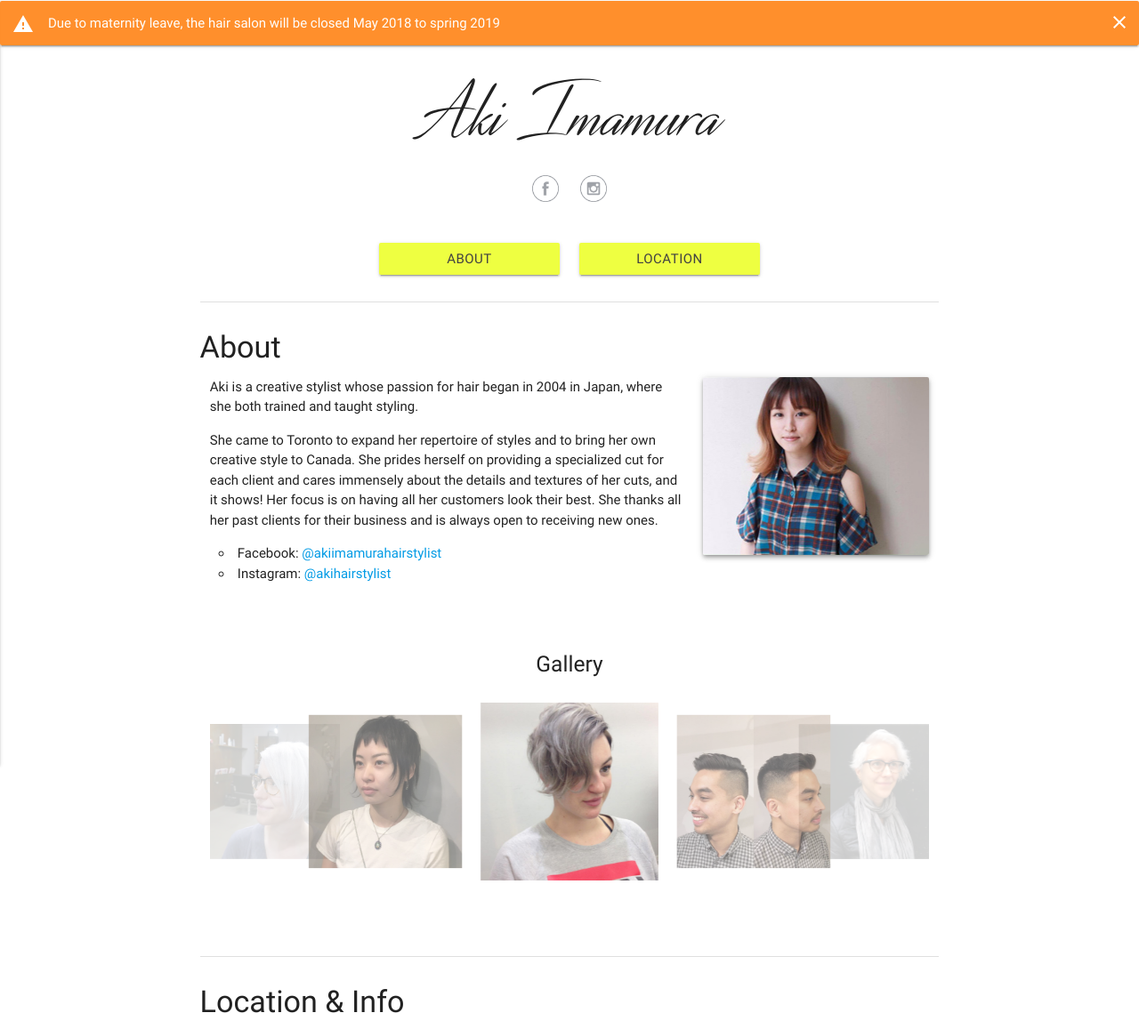
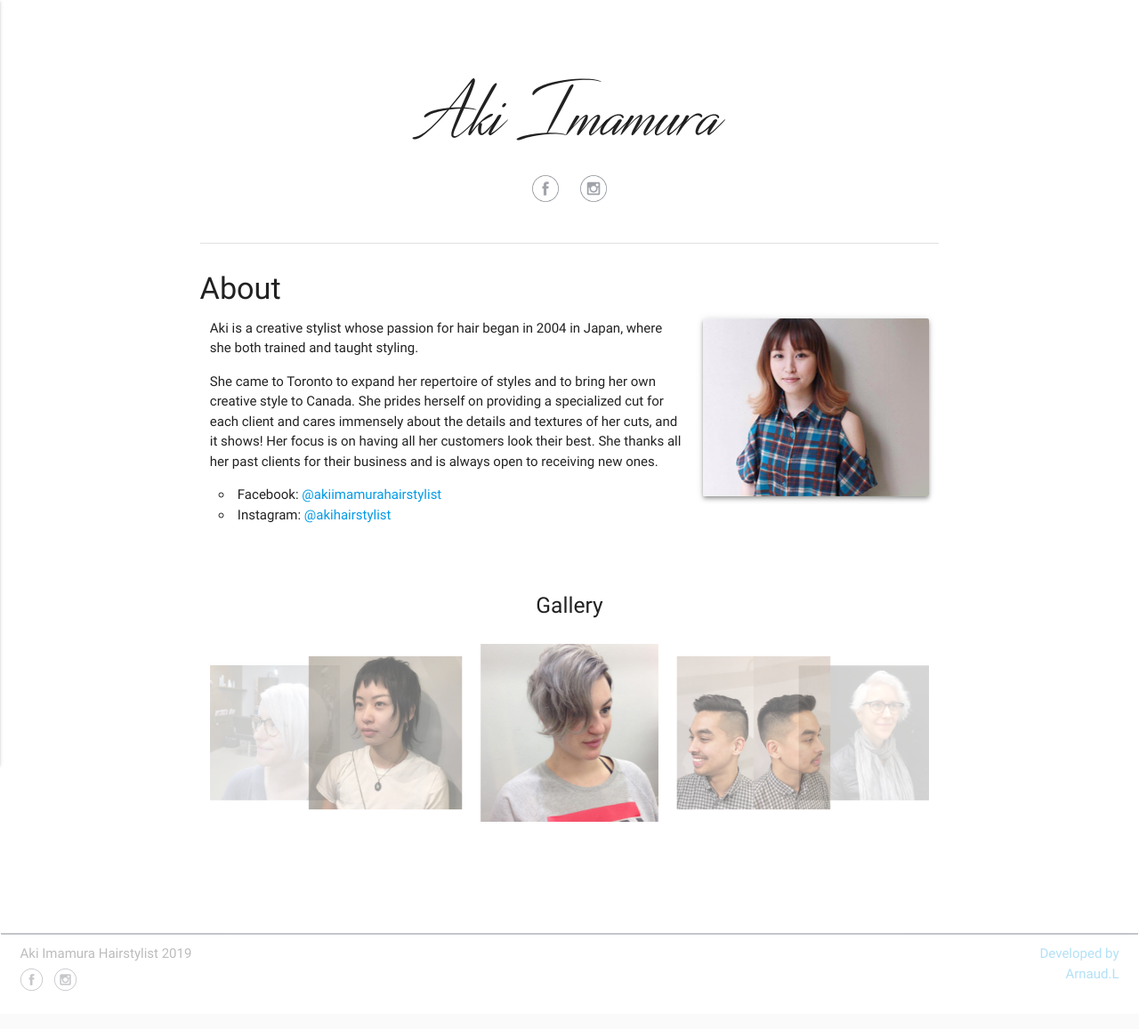
Before and after one commit to arnaud33200/akihairsalon, a PHP site: page / in a window 1280 px wide. Shown: the top 1157 px of the page at 89% size. After the commit the page ends 1114 px from the top, so only its background shows below. Run offline with PHP 8.4, Linux system fonts and the light colour scheme; some libraries are stand-ins or nearby versions.

Commit message:
remove information about kamiya; update footer info to 2019;

```diff
--- a/index.php
+++ b/index.php
@@ -159,7 +159,7 @@ var styles = [
 					<li><a class="white-text" onclick="scrollToAbout()">About</a></li>
 					<!-- <li><a class="white-text" onclick="scrollToPrice()">Prices</a></li> -->
 					<!-- <li><a class="white-text" onclick="scrollToHours()">Hours</a></li> -->
-					<li><a class="white-text" onclick="scrollToLocation()">Location</a></li>
+					<!-- <li><a class="white-text" onclick="scrollToLocation()">Location</a></li> -->
 					<!-- <li><a class="white-text" onclick="scrollToContact()">Contact</a></li> -->
 				</ul>
 			</div>
@@ -178,20 +178,6 @@ var styles = [
 		</div>
 	</nav>
 
-
-
-	<div id="top_warning_message" class="card" style="background-color: #ff871ced">
-        <div class="card-content white-text" style="padding: 14px;margin-top: -7px;/* height: 52px; */">
-         	<i class="material-icons" style="position: absolute;">warning</i>
-         	<p onclick="topWarningMessageClickAction();" style="cursor: pointer; top: 17px;left: 50px;right: 20px;margin-left: 40px;margin-right: 30px;">
-         		Due to maternity leave, the hair salon will be closed May 2018 to spring 2019
-			</p>
-			<!--<p>"I look forward to seeing you even more upon my return. Thank you!"</p>
-			<p>Aki</p> -->
-			<a onclick="closeTopWarningMessage();" style="cursor: pointer; position: absolute;right: 10px;top: 12px;color: white;"><i class="material-icons">clear</i></a>
-        </div>
-  	</div>
-
 </div>
 
 <!-- Side Out Menu -->
@@ -203,7 +189,7 @@ var styles = [
 
 	<!-- <li><a class="waves-effect white-text" onclick="scrollToPrice()">Prices</a></li> -->
 	<!-- <li><a class="waves-effect white-text" onclick="scrollToHours()">Hours</a></li> -->
-	<li><a class="waves-effect white-text" onclick="scrollToLocation()">Location</a></li>
+	<!-- <li><a class="waves-effect white-text" onclick="scrollToLocation()">Location</a></li> -->
 	<!-- <li><a class="waves-effect white-text" onclick="scrollToContact()">Contact</a></li> -->
 	<li><div class="divider"></div></li>
 	<!-- <li><a class="waves-effect white-text" onclick="openBookeo()">Booking</a></li> -->
@@ -236,10 +222,10 @@ var styles = [
 
 	<!-- BUTTON FOR SECTION NAVIGATION -->
 
-	<div class="row" style="max-width: 450px;">
-		<div class="col s6" align="center" style="margin-bottom: 10px; text-align: center;">
-			<a class="waves-effect waves-light btn  grey-text text-darken-3 lime accent-2" onclick="scrollToAbout()" style="width: 100%;">About</a>
-		</div>
+	<!-- <div class="row" style="max-width: 450px;"> -->
+		<!-- <div class="col s6" align="center" style="margin-bottom: 10px; text-align: center;"> -->
+			<!-- <a class="waves-effect waves-light btn  grey-text text-darken-3 lime accent-2" onclick="scrollToAbout()" style="width: 100%;">About</a> -->
+		<!-- </div> -->
 
 		<!-- <div class="col s6" align="center" style="margin-bottom: 10px; text-align: center;">
 			<a class="waves-effect waves-light btn  grey-text text-darken-3 lime accent-2" onclick="scrollToPrice()" style="width: 100%;">Prices</a>
@@ -247,13 +233,13 @@ var styles = [
 		<!-- <div class="col s6" align="center" style="margin-bottom: 10px; text-align: center;">
 			<a class="waves-effect waves-light btn  grey-text text-darken-3 lime accent-2" onclick="scrollToHours()" style="width: 100%;">Hours</a>
 		</div> -->
-		<div class="col s6" align="center" style="margin-bottom: 10px; text-align: center;">
-			<a class="waves-effect waves-light btn  grey-text text-darken-3 lime accent-2" onclick="scrollToLocation()" style="width: 100%;">Location</a>
-		</div>
+		<!-- <div class="col s6" align="center" style="margin-bottom: 10px; text-align: center;"> -->
+			<!-- <a class="waves-effect waves-light btn  grey-text text-darken-3 lime accent-2" onclick="scrollToLocation()" style="width: 100%;">Location</a> -->
+		<!-- </div> -->
 		<!-- <div class="col s6" align="center" style="margin-bottom: 10px; text-align: center;">
 			<a class="waves-effect waves-light btn  grey-text text-darken-3 lime accent-2" onclick="scrollToContact()" style="width: 100%;">Contact</a>
 		</div> -->
-	</div>
+	<!-- </div> -->
 
 <!--
 ##### ABOUT
@@ -409,7 +395,7 @@ var styles = [
 #####################################################################
 -->
 
-<div id="location-section" class="divider"></div>
+<!-- <div id="location-section" class="divider"></div>
 <div class="section">
 	<h4>Location & Info</h4>
 
@@ -419,9 +405,7 @@ var styles = [
 
 			<div style="">
 				<p>Kamiya Hairdressing</p>
-				<!-- <p>220 Victoria St, M5B 2R6</p> -->
 				<ul>
-					<!-- <li style="list-style-type: circle;">Located right next to the Ed Mirvish Theatre.</li> -->
 					<li style="list-style-type: circle;">220 Victoria St, M5B 2R6</li>
 					<li style="list-style-type: circle;">Short walk from Dundas Station.</li>
 					<li style="list-style-type: circle;">Easy access to public parking.</li>
@@ -437,11 +421,10 @@ var styles = [
 
 			<div id="map" class="col pull-l5 l7 s12" style="height:300px;"></div>
 
-			<!-- INIT MAP SCRIPT AFTER MAP DIV TO AVOID BLANK LOADING ISSUE -->
 			<script src="https://maps.googleapis.com/maps/api/js?key=AIzaSyCMAxQHRREX3zmqNnk5_UFxDomZbgIqpjA&callback=initMap" async defer></script>
 		</div>
 
-	</div>
+	</div> -->
 
 	<!--
 ##### CONTACT
@@ -520,7 +503,7 @@ var styles = [
 		<div class="row" style="margin-bottom: 0px;">
 
 			<div class="col s6">
-				<footer-left>Aki Imamura Hairstylist 2018</footer-left>
+				<footer-left>Aki Imamura Hairstylist 2019</footer-left>
 
 				<!-- SOCIAL ICONS -->
 				<div style="text-align: left;">
```
